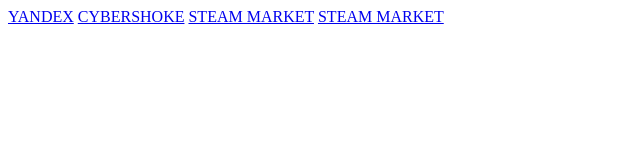
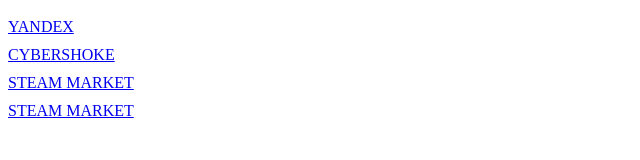
Before and after one commit to gellyzxc/pages, a plain HTML site: page steam/index.html in a window 1280 px wide. Shown: the whole page, without its empty margins (0-640 px from the left). Drawn offline with Linux system fonts and the light colour scheme.

Commit message:
Update index.html

```diff
--- a/steam/index.html
+++ b/steam/index.html
@@ -1,3 +1,15 @@
+<style>
+body {
+    display: flex;
+    flex-direction: column;
+}
+
+  a {
+  margin-top: 10px;
+  }
+</style>
+
+
 <a href="https://ya.ru/">YANDEX</a>
 <a href="https://cybershoke.net/">CYBERSHOKE</a>
 <a href="https://steamcommunity.com/market/search?q=&appid=730&lock_appid=730">STEAM MARKET</a>
```
